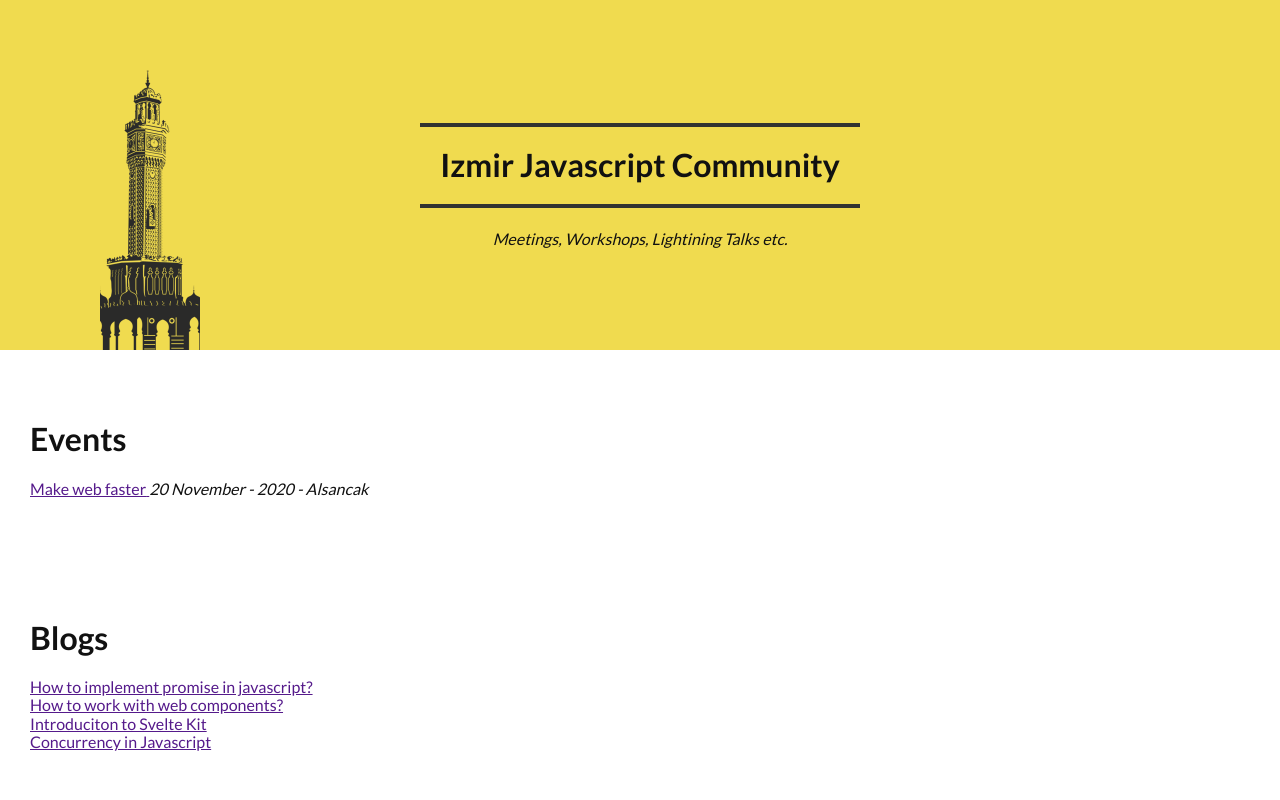
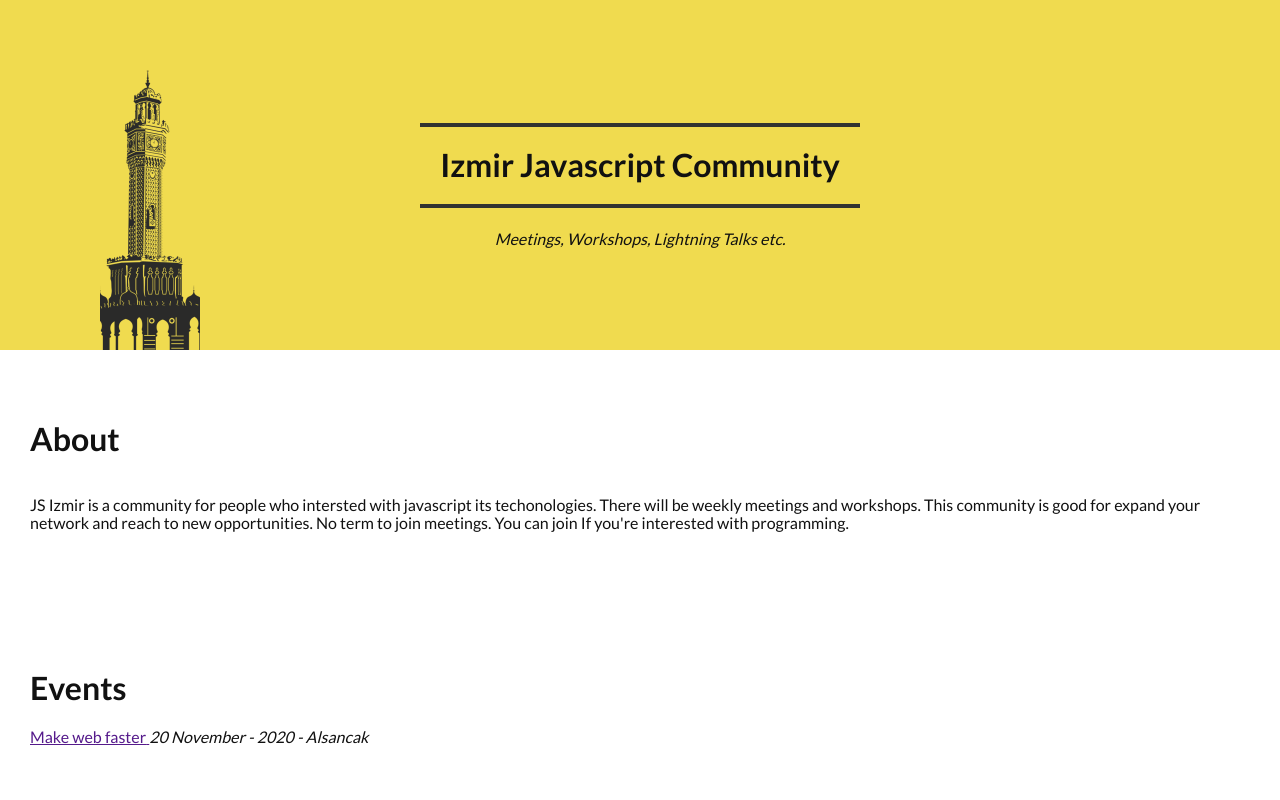
Before and after one commit to fdemir/jsizmir.github.io, a plain HTML site: page index.html in a window 1280 px wide. Shown: the top 800 px of the page. Drawn offline with Linux system fonts and the light colour scheme.

Commit message:
🍱 change descriptions

```diff
--- a/index.html
+++ b/index.html
@@ -38,9 +38,23 @@
   <body>
     <header>
       <h1>Izmir Javascript Community</h1>
-      <h4>Meetings, Workshops, Lightining Talks etc.</h4>
+      <h4>Meetings, Workshops, Lightning Talks etc.</h4>
       <div class="tower" />
     </header>
+    <section>
+      <div>
+        <h1>About</h1>
+      </div>
+      <div>
+        <p>
+          JS Izmir is a community for people who intersted with javascript its
+          techonologies. There will be weekly meetings and workshops. This
+          community is good for expand your network and reach to new
+          opportunities. No term to join meetings. You can join If you're
+          interested with programming.
+        </p>
+      </div>
+    </section>
     <section>
       <div>
         <h1>Events</h1>
```
